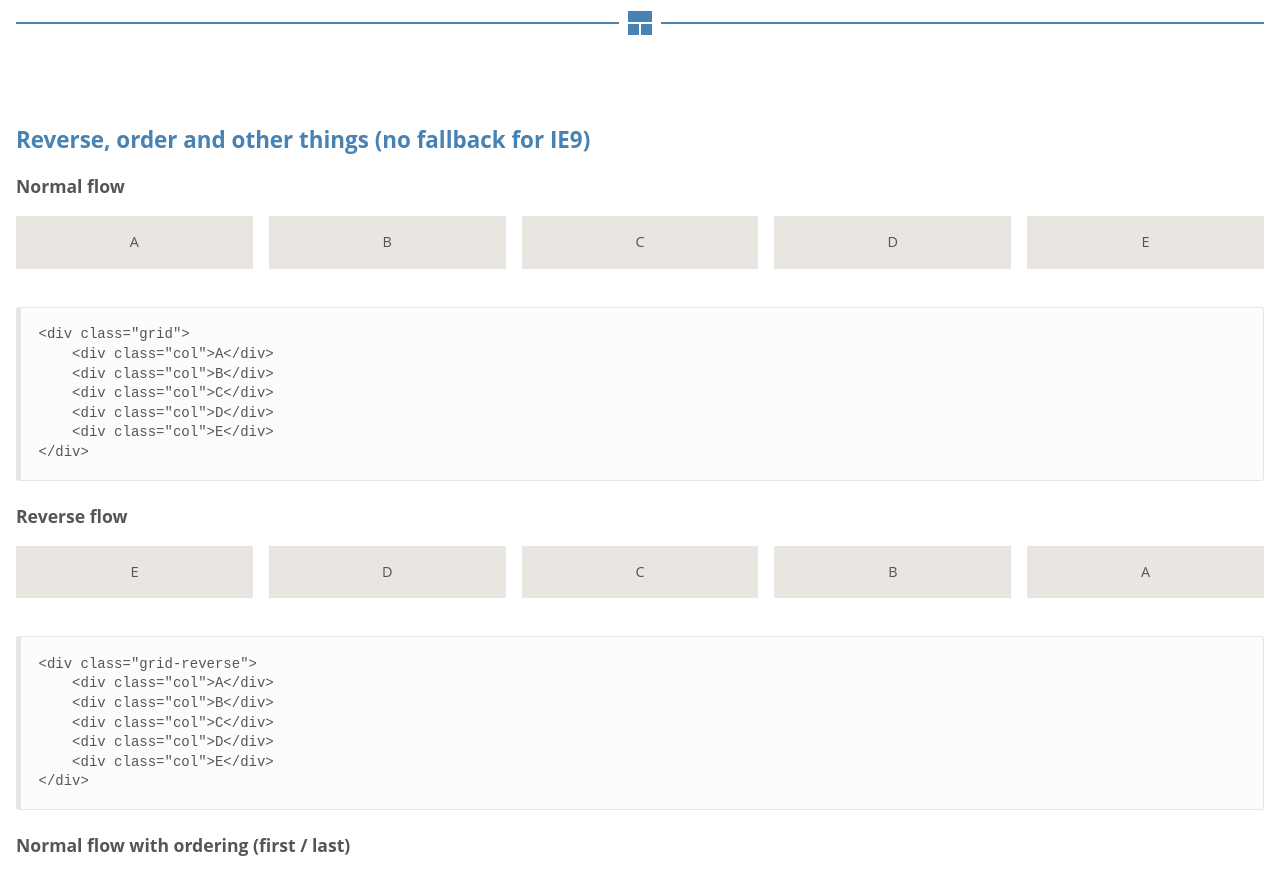
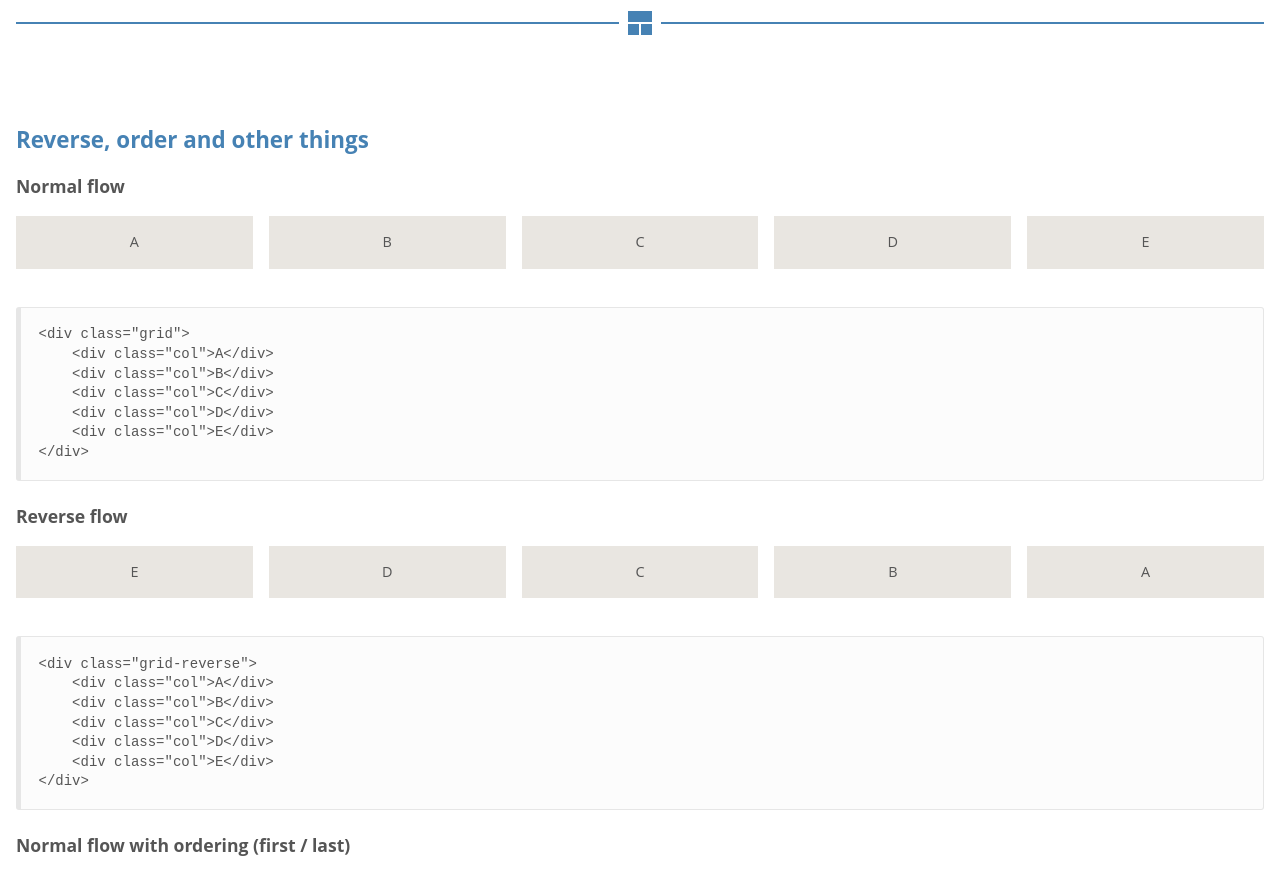
Before and after one commit to devlint/gridlex, a website: page dist/index.html in a window 1280 px wide. Shown: the part 9660-10532 px from the top of the page. Drawn offline with Linux system fonts and the light colour scheme.

Commit message:
Remove reference to IE9

```diff
--- a/dist/index.html
+++ b/dist/index.html
@@ -834,7 +834,7 @@
     </section>
 
     <section>
-        <h2>Reverse, order and other things (no fallback for IE9)</h2>
+        <h2>Reverse, order and other things</h2>
 
         <h3>Normal flow</h3>
         <div class="grid-5">
```
